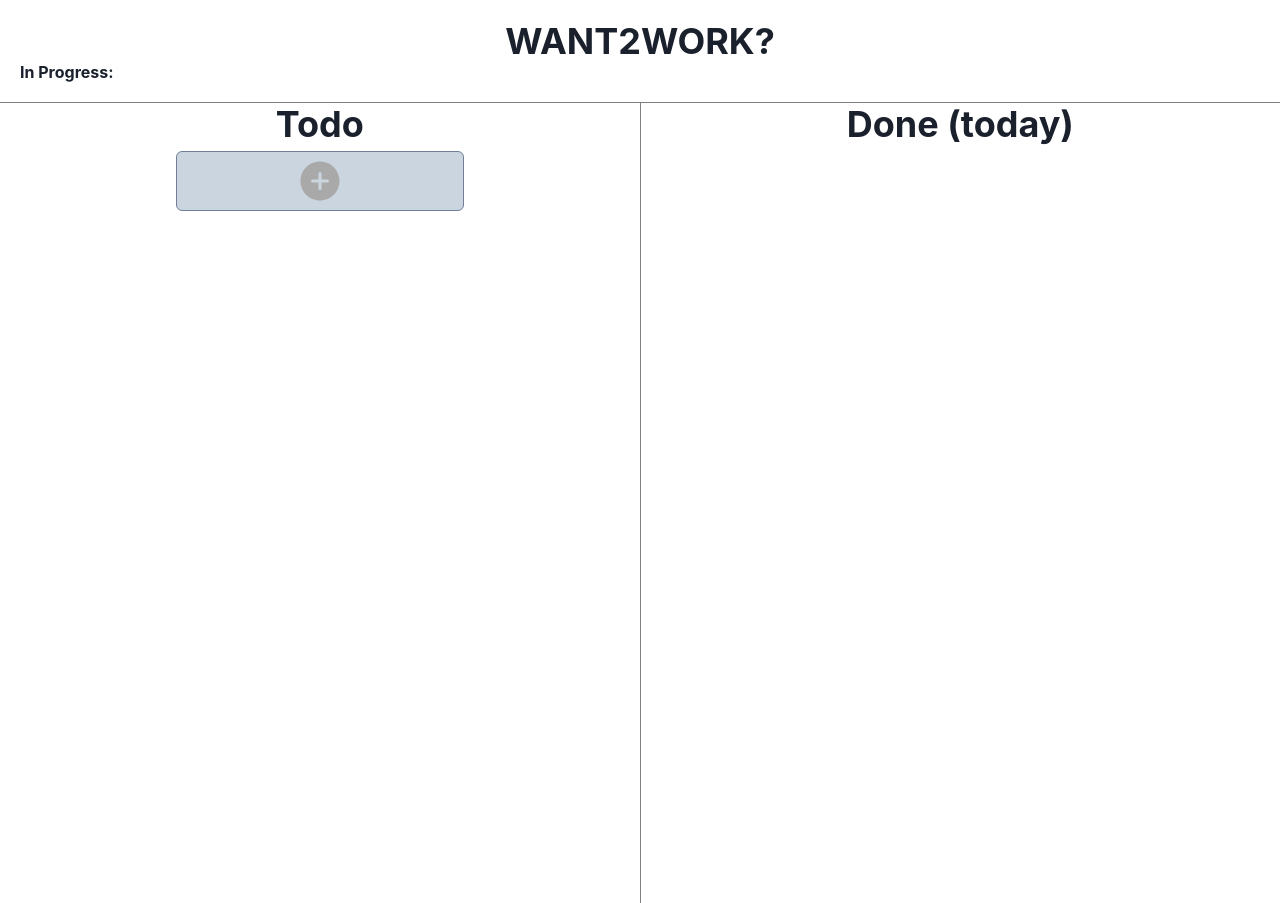
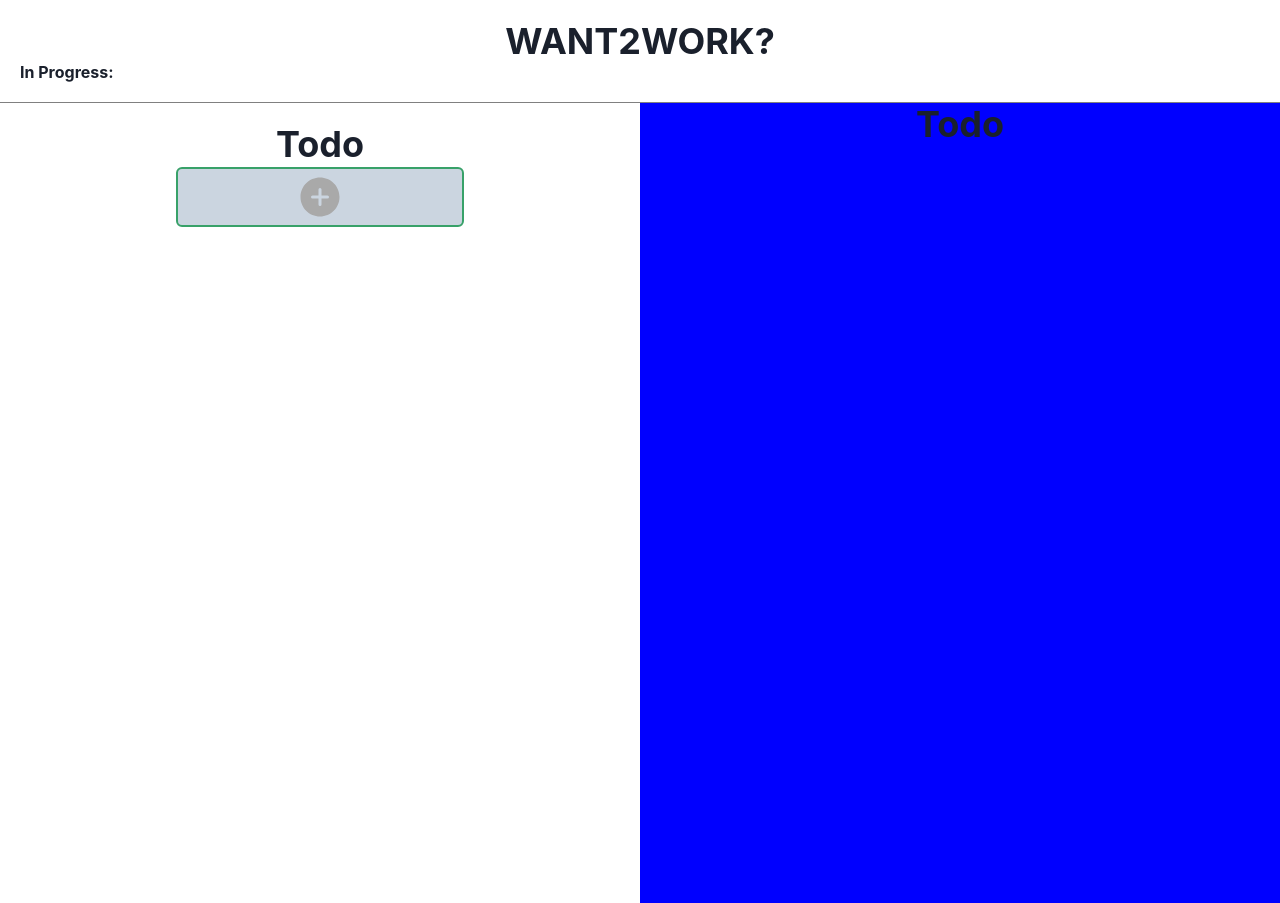
Before and after one commit to joeelmahallawy/interactive-to-do-list, a Next.js app: page / in a window 1280 px wide. Built offline with nearby package versions, Linux system fonts and the light colour scheme.

Commit message:
refactored

```diff
--- /dev/null
+++ b/components/renderDone.tsx
@@ -0,0 +1,3 @@
+export default function renderDone({ arr }) {
+  return null;
+}
--- a/components/renderTasks.tsx
+++ b/components/renderTasks.tsx
@@ -1,45 +1,149 @@
-import { Box, Button, Center, Flex } from "@chakra-ui/react";
-import React, { useState } from "react";
+import {
+  Box,
+  Button,
+  Center,
+  Flex,
+  FormControl,
+  FormLabel,
+  Heading,
+  Input,
+  Modal,
+  ModalBody,
+  ModalCloseButton,
+  ModalContent,
+  ModalFooter,
+  ModalHeader,
+  ModalOverlay,
+  useDisclosure,
+} from "@chakra-ui/react";
+import React, { useRef, useState } from "react";
 import parseTime from "../helpers/parseTime";
+import RenderToDo from "./renderToDo";
+import RenderDone from "./renderDone";
+import AddTask from "../helpers/addTask";
+import { IoAddCircle } from "react-icons/io5";
 
-export default function renderTasks({ arr }) {
-  const [toDoArray, setToDoArray] = useState(arr);
-  console.log(arr);
-  return arr.map((task, i) => {
+export default function renderTasks() {
+  const [toDoArray, setToDoArray] = useState([]);
+  const [doneArray, setDoneArray] = useState([]);
+  const [inProgressArr, setInProgressArr] = useState([]);
+  const task = useRef();
+  const timeNeeded = useRef();
+  const { isOpen, onOpen, onClose } = useDisclosure();
+
+  // function InProgress({ inProgressArr }) {
+  //   return inProgressArr.map((task, i) => (
+  //     <Box key={i}>
+  //       <Heading>{task.task}</Heading>
+  //     </Box>
+  //   ));
+  // }
   return (
+    <>
+      <Flex h="100vh" w="100%">
         <Flex
-        mt={1}
-        mb={1}
-        key={i}
-        as="button"
+          flexDir="column"
+          alignItems="center"
+          m="0 auto"
+          w="100%"
+          id="todoSection"
+        >
+          <Center w="100%">
+            <Heading textAlign="center" mt={5}>
+              Todo
+            </Heading>
+          </Center>
+          <RenderToDo arr={toDoArray} />
+          {/* <AddTask arr={toDoArray} /> */}
+          {/* FIXME:FIXME: */}
+
+          <Button
             height="60px"
             width="45%"
-        border="1px"
-        borderRadius="5px"
+            border="2px"
             bg="gray.300"
-        borderColor="gray.500"
+            borderColor="green.500"
+            fontSize="300%"
             _hover={{ bg: "gray.400" }}
-        justifyContent="space-between"
+            onClick={onOpen}
+          >
+            <IoAddCircle color="darkgray" />
+          </Button>
+          <Modal
+            isCentered
+            onClose={onClose}
+            isOpen={isOpen}
+            motionPreset="slideInBottom"
+          >
+            <ModalOverlay />
+            <ModalContent h="400px">
+              <ModalHeader>Modal Title</ModalHeader>
+              <ModalCloseButton _focus={{ outline: "none" }} />
+              <ModalBody>
+                <FormControl>
+                  <FormLabel>Task</FormLabel>
+                  <Input type="text" ref={task} />
+                </FormControl>
+                <FormControl>
+                  <FormLabel>Time needed</FormLabel>
+                  <Input type="number" ref={timeNeeded} />
+                </FormControl>
+              </ModalBody>
+
+              <ModalFooter>
+                <Button
+                  colorScheme="blue"
                   onClick={() => {
-          arr.splice(i, 1);
-          setToDoArray(arr);
-          console.log(arr);
+                    const copy = [...toDoArray];
+                    copy.push({
+                      // @ts-expect-error
+                      task: task.current.value,
+                      // @ts-expect-error
+                      timeNeeded: timeNeeded.current.value,
+                    });
+                    setToDoArray(copy);
+                    onClose();
                   }}
                 >
-        <Center w="75%" h="100%">
-          {task.task}
-        </Center>
-        <Center
-          h="100%"
-          w="25%"
-          fontSize="90%"
-          bg="gray.100"
-          borderTopRightRadius="5px"
-          borderBottomRightRadius="5px"
+                  Add!
+                </Button>
+              </ModalFooter>
+            </ModalContent>
+          </Modal>
+
+          {/* FIXME:FIXME: */}
+        </Flex>
+        <Flex
+          flexDir="column"
+          alignItems="center"
+          w="100%"
+          m="0 auto"
+          bg="blue"
+          id="doneSection"
         >
-          {parseTime(task.timeNeeded)}
-        </Center>
+          <Heading textAlign="center">Todo</Heading>
+          <RenderDone arr={doneArray} />
         </Flex>
+      </Flex>
+    </>
   );
-  });
 }
+
+// <Button
+//           onClick={() => {
+//             console.log("PROGERSS ARR", inProgressArray);
+//             console.log(`TASK ARR`, tasksArray);
+//             setInProgressArray(inProgressArray);
+//           }}
+//         >
+//           hi
+//         </Button>
+//         <Box h="100vh" w="100%">
+//           <Heading textAlign="center">Todo</Heading>
+//           <Flex flexDir="column" alignItems="center" m="0 auto">
+//             <RenderTasks tasksArr={tasksArray} progressArr={inProgressArray} />
+//             {/* FIXME:FIXME:FIXME: */}
+//             <AddTask arr={tasksArray} />
+//           </Flex>
+//         </Box>
+//         <DoneTasks />
--- /dev/null
+++ b/components/renderToDo.tsx
@@ -0,0 +1,50 @@
+import { Center, Flex, Heading } from "@chakra-ui/react";
+import React from "react";
+import addTask from "../helpers/addTask";
+import parseTime from "../helpers/parseTime";
+
+export default function renderTodo({ arr }) {
+  return (
+    <>
+      {arr.map((task, i) => {
+        return (
+          <Flex
+            mt={1}
+            mb={1}
+            key={i}
+            as="button"
+            height="60px"
+            width="45%"
+            border="1px"
+            borderRadius="5px"
+            bg="gray.300"
+            borderColor="gray.500"
+            _hover={{ bg: "gray.400" }}
+            justifyContent="space-between"
+            onClick={() => {
+              //   inProgressArr.push(task);
+              //   tasksArr.splice(i, 1);
+              //   setToDoArray(tasksArr);
+              //   setInProgressArr(inProgressArr);
+            }}
+          >
+            <Center w="75%" h="100%">
+              {task.task}
+            </Center>
+            <Center
+              h="100%"
+              w="25%"
+              fontSize="90%"
+              bg="gray.100"
+              borderTopRightRadius="5px"
+              borderBottomRightRadius="5px"
+            >
+              {parseTime(task.timeNeeded)}
+            </Center>
+          </Flex>
+        );
+      })}
+      {/* FIXME: */}
+    </>
+  );
+}
--- a/pages/index.tsx
+++ b/pages/index.tsx
@@ -27,92 +27,9 @@ import TimePicker from "rc-time-picker";
 // import ReactDOM from "react-dom";
 import "rc-time-picker/assets/index.css";
 import TimeField from "react-simple-timefield";
+import InProgress from "../components/inProgressTasks";
 
 const IndexPage = () => {
-  const [tasksArray, setTasksArray] = useState([]);
-
-  function AddTask({ arr }) {
-    const task = useRef();
-    const timeNeeded = useRef();
-    const { isOpen, onOpen, onClose } = useDisclosure();
-    const [value, onChange] = useState("10:00");
-
-    return (
-      <>
-        <Button
-          height="60px"
-          width="45%"
-          border="1px"
-          bg="gray.300"
-          mt={1}
-          borderColor="gray.500"
-          fontSize="300%"
-          _hover={{ bg: "gray.400" }}
-          onClick={onOpen}
-        >
-          <IoAddCircle color="darkgray" />
-        </Button>
-        <Modal
-          isCentered
-          onClose={onClose}
-          isOpen={isOpen}
-          motionPreset="slideInBottom"
-        >
-          <ModalOverlay />
-          <ModalContent h="400px">
-            <ModalHeader>Modal Title</ModalHeader>
-            <ModalCloseButton />
-            <ModalBody>
-              <FormControl mb={2}>
-                <FormLabel>Task</FormLabel>
-                <Input size="lg" type="text" ref={task} />
-              </FormControl>
-              <FormControl>
-                <FormLabel>Time needed</FormLabel>
-                {/* <Input /> */}
-                <Box>
-                  <TimeField
-                    // value={timeNeeded.current?.value}
-                    value={
-                      // @ts-expect-error
-                      timeNeeded.current?.value
-                        ? // @ts-expect-error
-                          timeNeeded.current?.value
-                        : "01:30"
-                    }
-                    input={<Input size="lg" w="50%" ref={timeNeeded} />}
-                    colon=":"
-                  />
-                </Box>
-              </FormControl>
-            </ModalBody>
-
-            <ModalFooter>
-              <Button
-                colorScheme="blue"
-                onClick={() => {
-                  const copy = [...arr];
-                  // console.log("original", arr);
-                  copy.push({
-                    // @ts-expect-error
-                    task: task.current.value,
-                    // @ts-expect-error
-                    timeNeeded: timeNeeded.current.value,
-                  });
-                  onClose();
-                  setTasksArray([...copy]);
-                }}
-              >
-                Add!
-              </Button>
-            </ModalFooter>
-          </ModalContent>
-        </Modal>
-      </>
-    );
-  }
-  // FIXME:FIXME:FIXME:FIXME:FIXME:FIXME:FIXME:FIXME:FIXME:FIXME:FIXME:FIXME:FIXME:FIXME:FIXME:FIXME:FIXME:FIXME:FIXME:FIXME:FIXME:FIXME:FIXME:FIXME:FIXME:FIXME:
-
   return (
     <>
       <Box borderBottom="1px solid gray" p={5}>
@@ -122,19 +39,13 @@ const IndexPage = () => {
         <Box>
           <Flex>
             <Heading fontSize="100%">In Progress:</Heading>
+            {/* <InProgress inProgressArr={inProgressArray} /> */}
           </Flex>
         </Box>
       </Box>
 
       <Flex w="100vw" justifyContent="space-between" m="0 auto">
-        <Box h="100vh" w="100%">
-          <Heading textAlign="center">Todo</Heading>
-          <Flex flexDir="column" alignItems="center" m="0 auto">
-            <RenderTasks arr={tasksArray} />
-            <AddTask arr={tasksArray} />
-          </Flex>
-        </Box>
-        <DoneTasks />
+        <RenderTasks />
       </Flex>
     </>
   );
```
Also changed, not shown: components/inProgressTasks.tsx (+11 -2 lines), helpers/addTask.tsx (+77 -77 lines). Lines whose indentation alone changed are shown as unchanged.
